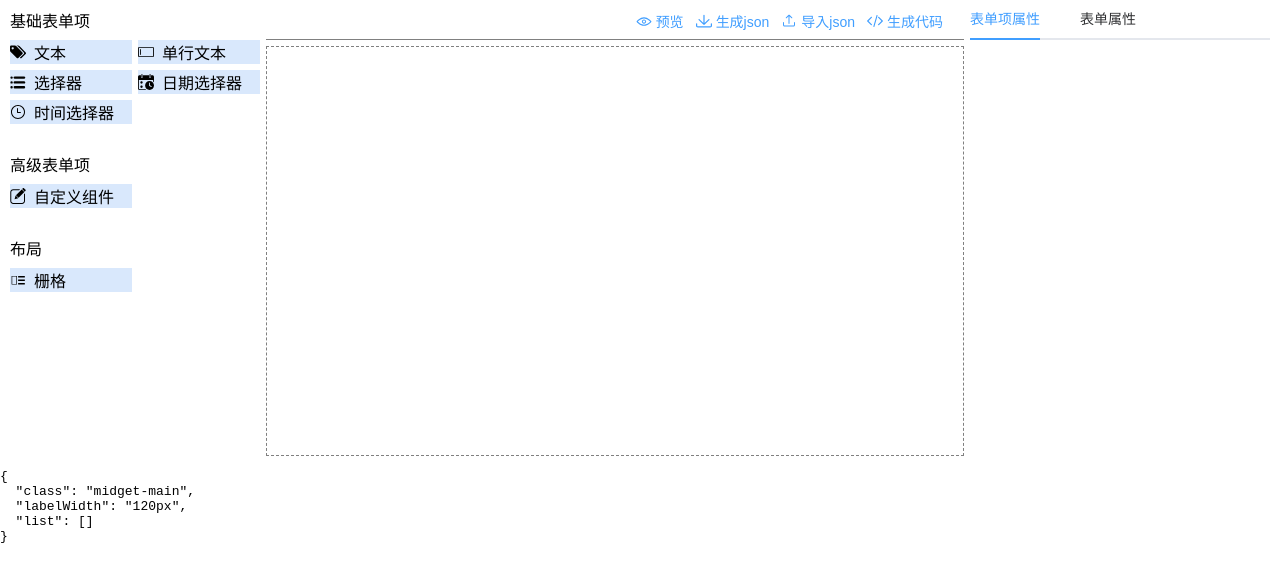
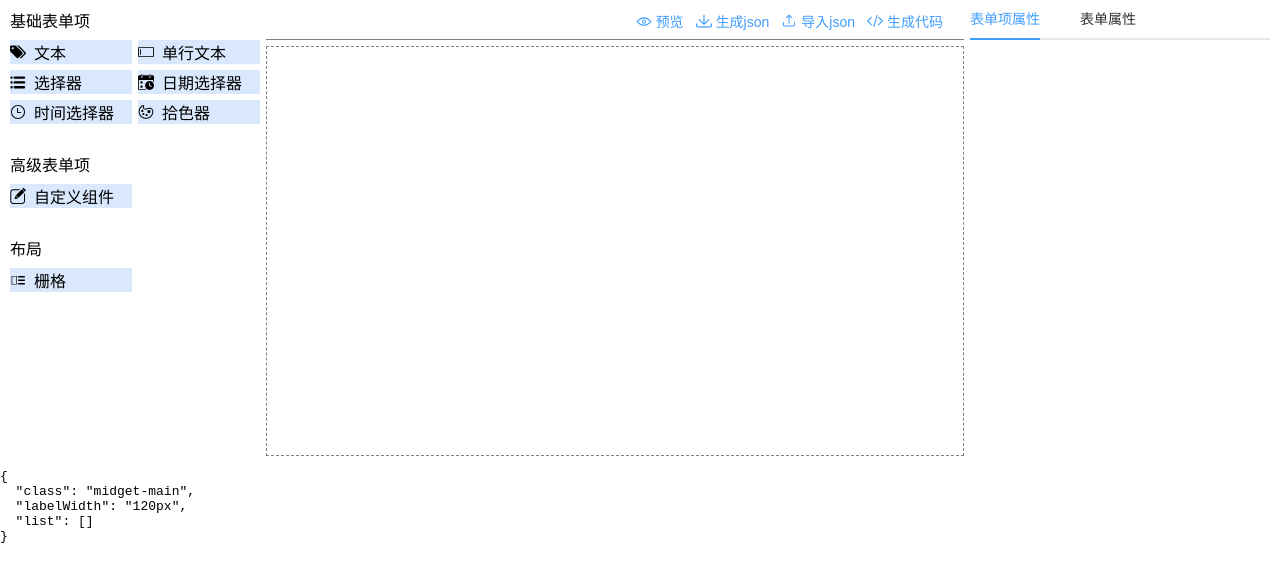
Before and after one commit to SepVeneto/dynamic-form-making, a Vue app: page / in a window 1280 px wide. Shown: the top 582 px of the page. Built offline with nearby package versions, Linux system fonts and the light colour scheme; what vue-clipboard2 would draw is missing.

Commit message:
添加颜色选择器

```diff
--- a/src/components/component/commonFormItem.vue
+++ b/src/components/component/commonFormItem.vue
@@ -153,6 +153,15 @@ export default {
             <el-radio label={each.value}>{each.label}</el-radio>
           ))}
         </el-radio-group>
+      ),
+      colorPicker: () => (
+        <el-color-picker
+          style={`width: ${this.item.width}`}
+          value={this.value}
+          disabled={this.item.disabled}
+          show-alpha={this.item.showAlpha}
+          color-format={this.item.colorFormat}
+        />
       ),
       grid: () => (
         <el-row
--- a/src/components/generateFormItem.vue
+++ b/src/components/generateFormItem.vue
@@ -18,7 +18,7 @@ export default {
     generateFormItem,
   },
   render(h) {
-        const pickerOptions = {
+    const pickerOptions = {
         disabledDate(value) {
           return value < new Date().setDate(new Date().getDate() - 1)
         }
@@ -82,6 +82,16 @@ export default {
           clearable={this.item.clearable}
           value-format={this.item.valueFormat}
           placeholder={this.item.placeholder}
+          onInput={this.handleInput}
+        />
+      ),
+      colorPicker: () => (
+        <el-color-picker
+          style={`width: ${this.item.width}`}
+          value={this.widgetData}
+          disabled={this.item.disabled}
+          color-format={this.item.colorFormat}
+          show-alpha={this.item.showAlpha}
           onInput={this.handleInput}
         />
       ),
--- a/src/components/widgetConfig.js
+++ b/src/components/widgetConfig.js
@@ -63,6 +63,18 @@ export default {
       disabled: false,
       placeholder: '',
     },
+    {
+      label: '拾色器',
+      icon: 'color-picker',
+      type: 'colorPicker',
+      default: '',
+      rules: [],
+      labelWidth: '100px',
+      required: false,
+      disabled: false,
+      colorFormat: 'hex',
+      showAlpha: false,
+    }
   ],
   'advance': [
     {
--- a/src/main.js
+++ b/src/main.js
@@ -4,13 +4,14 @@ import store from "./store";
 // import ElementUI from 'element-ui';
 import {Button, Dialog, Input, InputNumber, Select, DatePicker, TimePicker, Tabs, TabPane, Option,
   Checkbox, Form, FormItem, Icon, Row, Col, Container, Header, Aside, Main, RadioGroup,
-  RadioButton, Message} from 'element-ui';
+  RadioButton, Message, ColorPicker} from 'element-ui';
 import 'element-ui/lib/theme-chalk/index.css';
 import './static/global.css';
 import './static/cover.css';
 import '@/icons'
 import VueClipboard from 'vue-clipboard2';
 
+Vue.use(ColorPicker);
 Vue.use(RadioGroup);
 Vue.use(RadioButton);
 Vue.use(Button);
```
Also changed, not shown: src/icons/svg/color-picker.svg (added).
